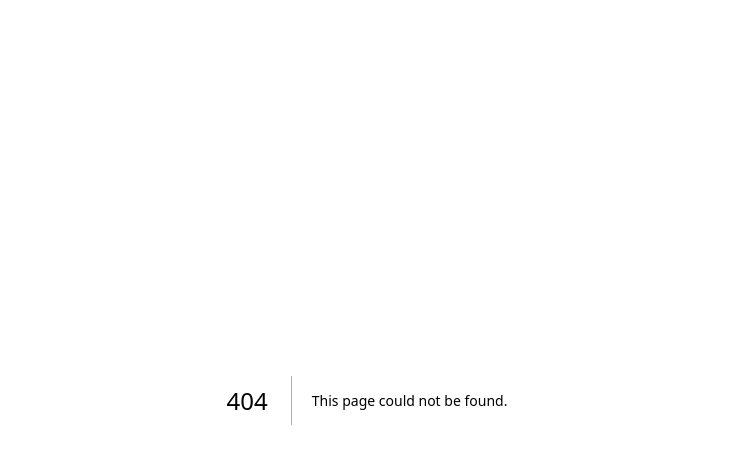
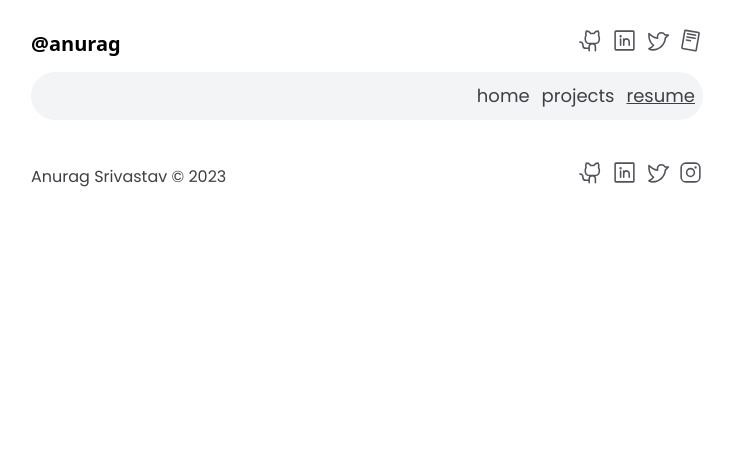
Before and after one commit to anurag-327/Portfolio, a Next.js app: page /resume in a window 1280 px wide. Before the commit this address had no page. Shown: the top 464 px of the page, without its empty margins (273-1005 px from the left). Built offline with nearby package versions, Linux system fonts and the light colour scheme.

Commit message:
Added resume route

```diff
--- /dev/null
+++ b/app/resume/page.js
@@ -0,0 +1,17 @@
+import React from 'react'
+import Header from '@/components/Header'
+import Navigation from '@/components/Navigation'
+import Footer from '@/components/Footer'
+const page = () => {
+  return (
+    <main className="h-full min-h-screen text-black bg-white dark:text-white dark:bg-zinc-950">
+        <div className="flex flex-col items-start  sm:max-w-[100%] min-h-screen p-4 px-6 mx-auto md:px-8 md:max-w-2xl lg:max-w-2xl ">
+            <Header />
+            <Navigation active="resume" />
+            <Footer />
+        </div>
+      </main>
+  )
+}
+
+export default page
--- a/components/Home_About.jsx
+++ b/components/Home_About.jsx
@@ -3,7 +3,7 @@ import { ArrowLineUpRight, ReadCvLogo } from '@phosphor-icons/react'
 const Home_About = () => {
   return (
     <div className='mt-12'>
-        <button className='px-4 py-3 border-t-2 border-b-8 border-black shadow-sm dark:border-emerald-300 border-x-2 w-fit shadow-black bg-emerald-300 dark:bg-zinc-700 dark:text-white rounded-2xl'>
+        <button className='w-full px-4 py-3 border-t-2 border-b-8 border-black shadow-sm md:w-fit dark:border-emerald-300 border-x-2 shadow-black bg-emerald-300 dark:bg-zinc-700 dark:text-white rounded-2xl'>
             <span className='pr-2 text-2xl font-semibold text-black dark:text-white md:text-3xl'>👋 Hi, I'm Anurag!</span>
         </button>
         <div className='mt-10'>
--- a/components/Navigation.jsx
+++ b/components/Navigation.jsx
@@ -2,10 +2,10 @@ import React from 'react'
 
 const Navigation = ({active}) => {
   return (
-    <nav className='box-border flex justify-end w-full gap-3 px-2 py-2 mt-2 bg-gray-100 border rounded-full md:px4 border-zinc-600'>
-        <a className={`text-lg ${active=="home"?"underline":"no-underline"} leading-8 underline lowercase text-zinc-700`} href="">home</a>
-        <a className={`text-lg ${active=="projects"?"underline":"no-underline"} leading-8  lowercase text-zinc-700`} href="">projects</a>
-        <a className={`text-lg ${active=="resume"?"underline":"no-underline"} leading-8  lowercase text-zinc-700`} href="">resume</a>
+    <nav className='box-border flex justify-center w-full gap-3 px-2 py-2 mt-2 bg-gray-100 border rounded-full md:justify-end md:px4 border-zinc-600'>
+        <a className={`text-lg ${active=="home"?"underline":"no-underline"} leading-8 underline lowercase text-zinc-700`} href="/">home</a>
+        <a className={`text-lg ${active=="projects"?"underline":"no-underline"} leading-8  lowercase text-zinc-700`} href="/projects">projects</a>
+        <a className={`text-lg ${active=="resume"?"underline":"no-underline"} leading-8  lowercase text-zinc-700`} href="/resume">resume</a>
     </nav>
   )
 }
```
